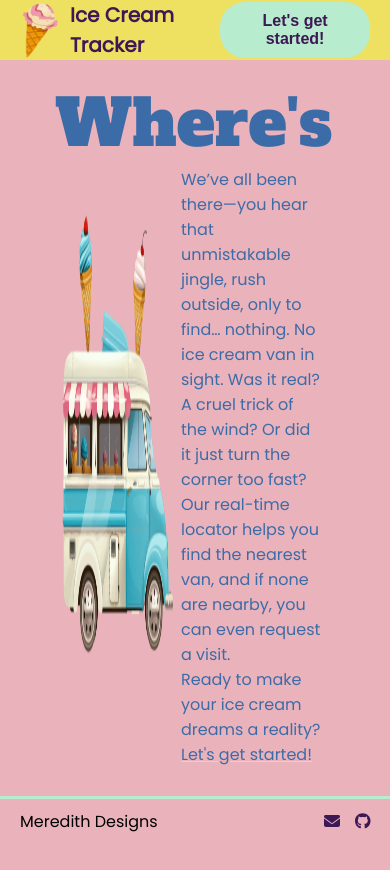
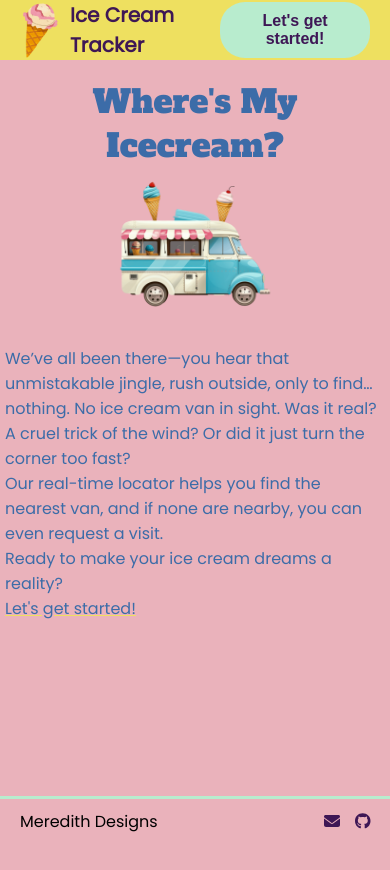
Before and after one commit to NucyLoodle/icecream-web, a Next.js app in the folder icecream-web/: page / in a window 390 px wide. Shown: the top 870 px of the page. Before the commit the page ends 844 px from the top, so only its background shows below. Built offline with nearby package versions, Linux system fonts and the light colour scheme; no server answers.

Commit message:
adjust landing page to be responsive

```diff
--- a/icecream-web/app/globals.css
+++ b/icecream-web/app/globals.css
@@ -18,13 +18,9 @@ body {
   flex-direction: column;
 }
 
-main {
+/* main {
   height:100vh;
-}
-
-
-
-
+} */
 
 /* body {
   color: var(--foreground);
--- a/icecream-web/app/page.css
+++ b/icecream-web/app/page.css
@@ -24,15 +24,15 @@
   overflow: hidden;
 }
 
-#lp-main-content img {
+#lp-image-container {
   width: 45%;
   max-width: 400px;
   height: auto;
-  display: flex;
-  flex-direction: row;
-  align-items: center;
-  justify-content: space-between;
-  gap: 20px;
+}
+
+#lp-main-content img {
+  width: 100%;
+  height: auto;
 }
 
 #lp-text-content {
@@ -57,3 +57,51 @@
 #lp-get-started-text:visited {
   color: #3c6ca8;
 }
+
+@media screen and (max-width: 1024px) {
+  #lp-question-header {
+    font-size: 4em;
+    white-space: wrap;
+  }
+}
+
+@media screen and (max-width: 600px) {
+  #lp-question-header {
+    font-size: 2em;
+    white-space: wrap;
+  }
+
+  #landing-page-component {
+    padding: 20px 5px;
+    min-height: 100vh;
+    overflow: visible;
+    justify-content: flex-start;
+  }
+
+
+
+  #lp-main-content {
+    flex-direction: column;
+    align-items: center;
+    flex-wrap: wrap;
+  }
+
+  #lp-content-container {
+    max-width: 100%;
+  }
+
+
+  #lp-main-content img {
+    width: 100%;
+    height: auto;
+    max-width: 300px;
+  }
+
+  #lp-text-content {
+    display:flex;
+    flex-direction: column;
+    justify-content: center;
+    width: 100%;
+    color: #3c6ca8;
+  }
+}
--- a/icecream-web/app/page.js
+++ b/icecream-web/app/page.js
@@ -12,7 +12,9 @@ function LandingPage() {
                             Where's My Icecream?
                         </h1>
                         <div id="lp-main-content">
-                            <Image src={truck} alt="vintage ice cream truck graphic" />
+                            <div id="lp-image-container">
+                                 <Image src={truck} alt="vintage ice cream truck graphic" />
+                            </div>
                             <div id="lp-text-content">
                                 <p>We’ve all been there—you hear that unmistakable jingle, rush outside, only to find… nothing. No ice cream van in sight. Was it real? A cruel trick of the wind? Or did it just turn the corner too fast?</p>
                                 <p>Our real-time locator helps you find the nearest van, and if none are nearby, you can even request a visit. </p>
```
